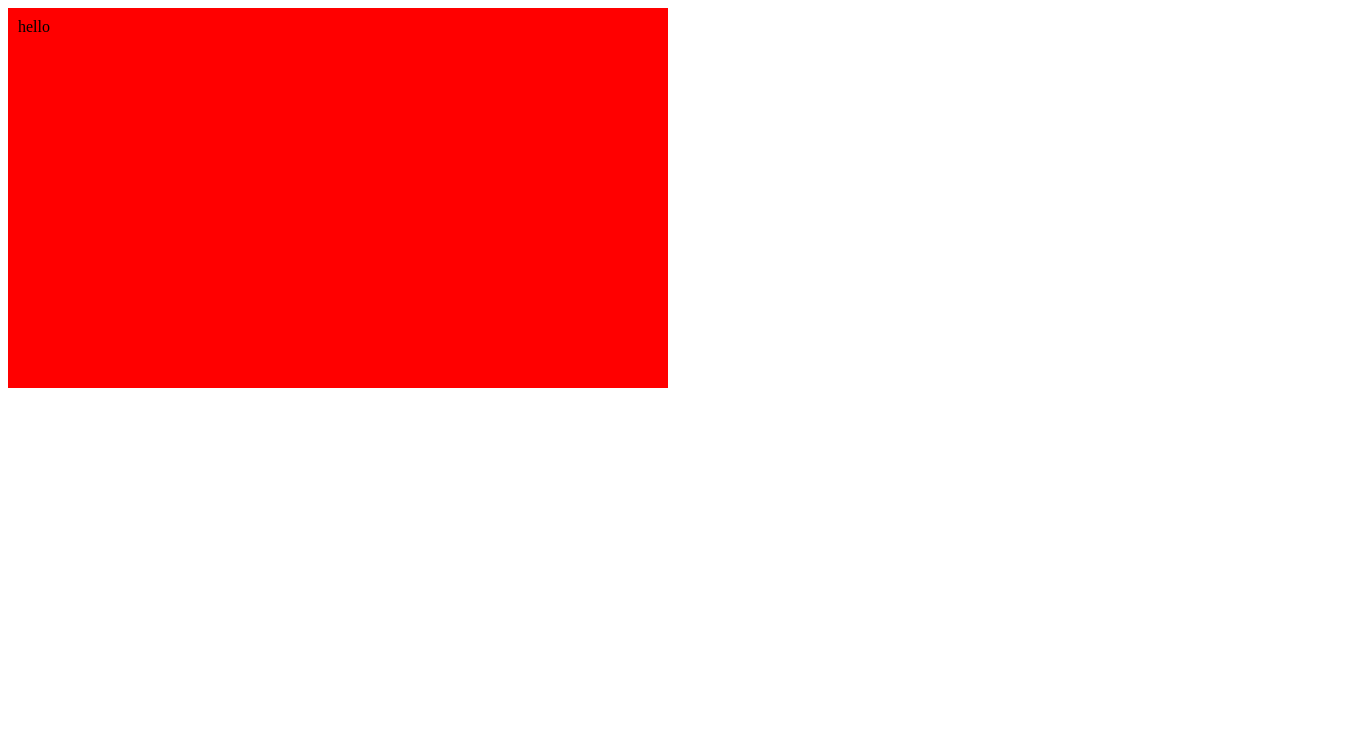
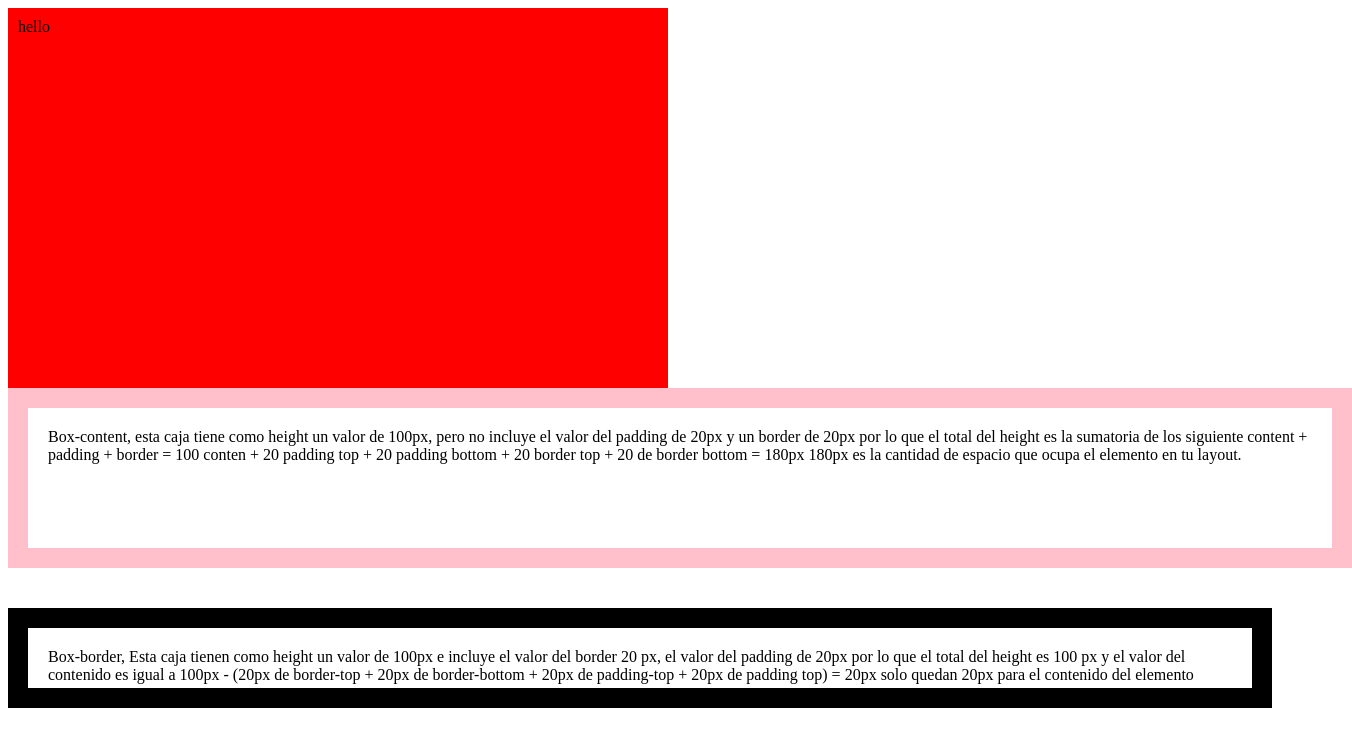
Before and after one commit to nestoremgi/learning-css, a plain HTML site: page css-tricks/exploring-the-complexities-of-widht-and-height-in-css/index.html in a window 1280 px wide. Shown: the whole page, 1352 px wide, since content can reach past the window. Drawn offline with Linux system fonts and the light colour scheme.

Commit message:
add explication of content-box and box-border

```diff
--- a/css-tricks/exploring-the-complexities-of-widht-and-height-in-css/estilos.css
+++ b/css-tricks/exploring-the-complexities-of-widht-and-height-in-css/estilos.css
@@ -6,3 +6,26 @@
    background: red;
    padding: 10px
 }
+/*Bonus extra
+   CSS Box Model
+   Es el valor por default que reconoce el navegador
+   considera el height y  width solo el contenido (padding + margin) no se consideran
+*/
+.bx-content {
+   background: ;
+   width: 100%;
+   border: 20px solid pink;
+   padding: 20px;
+   box-sizing: content-box;
+   height: 100px;
+}
+/* Este valor considera como width y height,  el border y el padding*/
+.bx-border {
+   margin: 40px 0;
+   background: ;
+   width: 100%;
+   border: 20px solid #000;
+   padding: 20px;
+   box-sizing: border-box;
+   height: 100px;
+}
--- a/css-tricks/exploring-the-complexities-of-widht-and-height-in-css/index.html
+++ b/css-tricks/exploring-the-complexities-of-widht-and-height-in-css/index.html
@@ -13,5 +13,16 @@
         <div class="element">
             hello
         </div>
+
+        <div class="bx-content">
+            Box-content, esta caja tiene como height un valor de 100px, pero no incluye el valor del  padding de 20px y un border de 20px
+            por lo que el total del height es la sumatoria de los siguiente content + padding + border  = 100 conten + 20 padding top + 20 padding bottom + 20 border top + 20 de border bottom = 180px
+            180px es la cantidad de espacio que ocupa el elemento en tu layout.
+        </div>
+        <div class="bx-border">
+            Box-border, Esta caja tienen como height un valor de 100px e incluye el valor del border 20 px, el valor del padding de 20px por lo que
+            el total del height es 100 px  y el valor del contenido es igual a 100px - (20px de border-top + 20px de border-bottom + 20px de padding-top + 20px de padding top) = 20px
+            solo quedan 20px para el contenido del elemento
+        </div>
     </main>
 </html>
```
